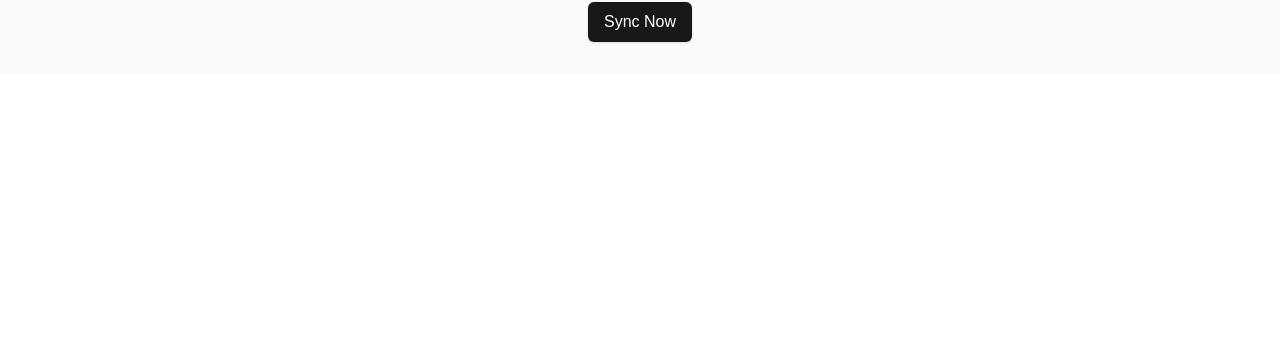
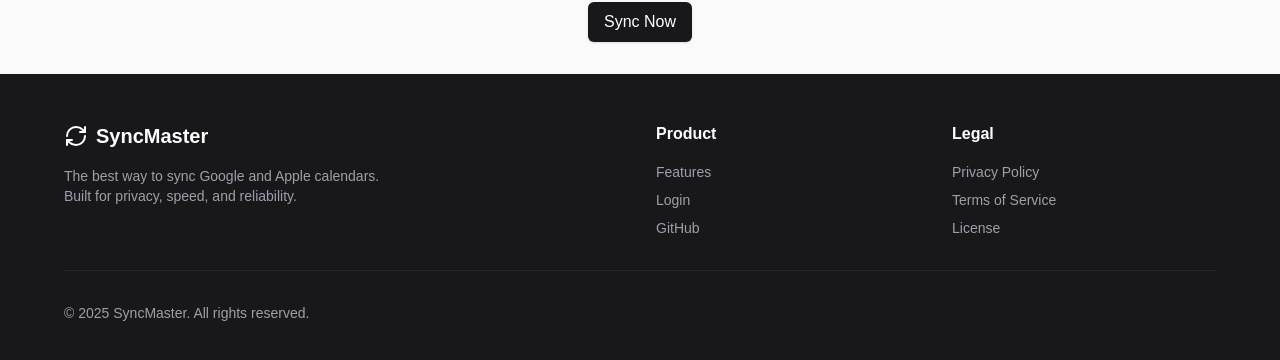
Before and after one commit to mavinion/syncmaster, a Next.js app in the folder frontend/: page /dashboard in a window 1280 px wide. Shown: the part 1038-1398 px from the top of the page. Before the commit the page ends 1112 px from the top, so only its background shows below. Built offline with nearby package versions, Linux system fonts and the light colour scheme; no server answers; sample sign-in values are in the browser's storage.

Commit message:
main: feat: add dashboard footer with legal and contact links and adjust layout for sticky positioning.

```diff
--- a/frontend/app/dashboard/page.tsx
+++ b/frontend/app/dashboard/page.tsx
@@ -2,6 +2,7 @@
 
 import { useEffect, useState, Suspense } from 'react';
 import { useSearchParams, useRouter } from 'next/navigation';
+import Link from 'next/link';
 import { Button } from '@/components/ui/button';
 import { Card, CardContent, CardHeader, CardTitle } from '@/components/ui/card';
 import { RefreshCw, CheckCircle, AlertCircle, LogOut } from 'lucide-react';
@@ -88,7 +89,8 @@ function DashboardContent() {
     if (!token) return null;
 
     return (
-        <div className="min-h-screen bg-zinc-50 p-8">
+        <div className="min-h-screen bg-zinc-50 flex flex-col">
+            <div className="flex-1 p-8">
                 <div className="max-w-4xl mx-auto space-y-8">
                     <header className="flex items-center justify-between">
                         <div className="flex items-center gap-3">
@@ -256,6 +258,41 @@ function DashboardContent() {
                     </div>
                 </div>
             </div>
+
+            {/* Footer */}
+            <footer className="bg-zinc-900 text-zinc-400 py-12 px-4 mt-auto">
+                <div className="max-w-6xl mx-auto grid md:grid-cols-4 gap-8 mb-8">
+                    <div className="col-span-1 md:col-span-2 space-y-4">
+                        <div className="flex items-center gap-2 text-white">
+                            <RefreshCw className="w-6 h-6" />
+                            <span className="font-bold text-xl">SyncMaster</span>
+                        </div>
+                        <p className="text-sm max-w-xs">
+                            The best way to sync Google and Apple calendars. Built for privacy, speed, and reliability.
+                        </p>
+                    </div>
+                    <div>
+                        <h4 className="text-white font-bold mb-4">Product</h4>
+                        <ul className="space-y-2 text-sm">
+                            <li><Link href="/features" className="hover:text-white">Features</Link></li>
+                            <li><Link href="/login" className="hover:text-white">Login</Link></li>
+                            <li><Link href="https://github.com/bjoernkonrad/GoogleAppleSync" className="hover:text-white">GitHub</Link></li>
+                        </ul>
+                    </div>
+                    <div>
+                        <h4 className="text-white font-bold mb-4">Legal</h4>
+                        <ul className="space-y-2 text-sm">
+                            <li><Link href="/privacy" className="hover:text-white">Privacy Policy</Link></li>
+                            <li><Link href="/terms" className="hover:text-white">Terms of Service</Link></li>
+                            <li><Link href="/license" className="hover:text-white">License</Link></li>
+                        </ul>
+                    </div>
+                </div>
+                <div className="max-w-6xl mx-auto pt-8 border-t border-zinc-800 text-sm text-center md:text-left">
+                    © {new Date().getFullYear()} SyncMaster. All rights reserved.
+                </div>
+            </footer>
+        </div>
     );
 }
 
```
Lines whose indentation alone changed are shown as unchanged.
